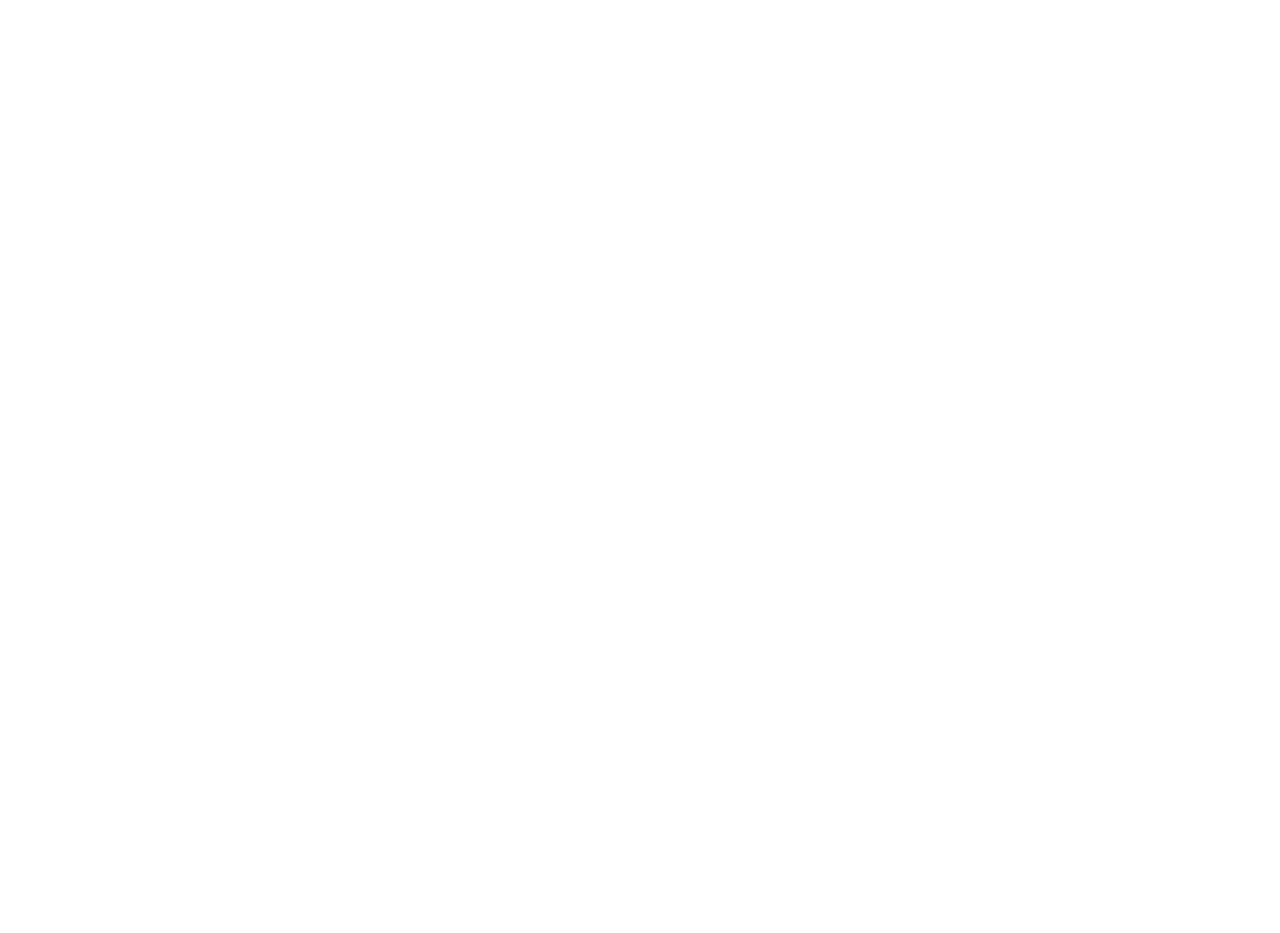
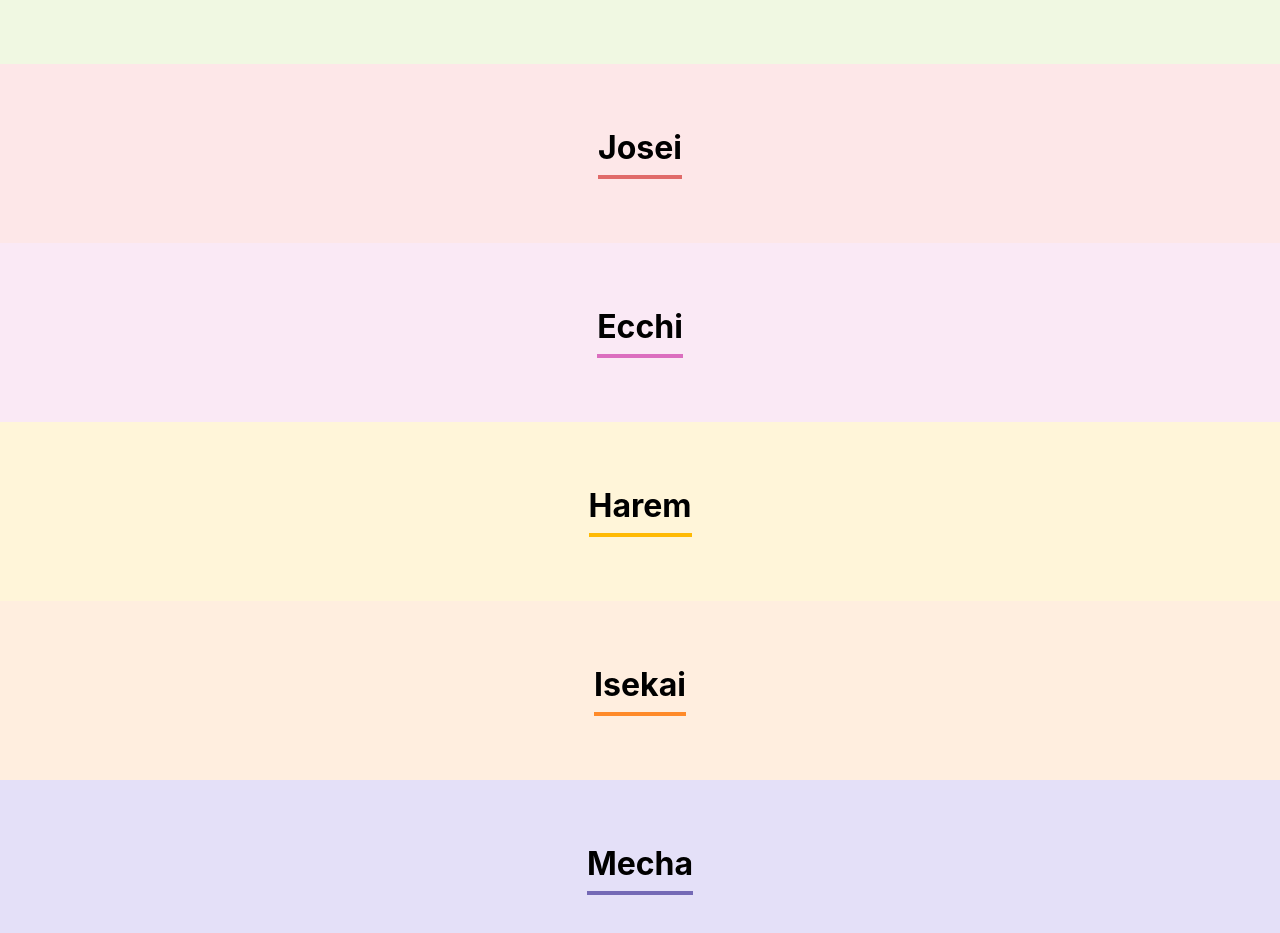
Before and after one commit to maisaolisilva/AnimeLago, a React (Create React App) app: page / in a window 1280 px wide. Shown: the part 2100-3033 px from the top of the page. Before the commit the page ends 1627 px from the top, so only its background shows below. Built offline with nearby package versions, Linux system fonts and the light colour scheme.

Commit message:
Criação do componente Genero e a lista de objetos generos no App.js

```diff
--- a/src/App.js
+++ b/src/App.js
@@ -2,8 +2,52 @@
 import { useState } from 'react';
 import Banner from './componentes/Banner/Banner';
 import Formulario from './componentes/Formulario';
+import Genero from './componentes/Genero';
 
 function App() {
+
+  const generos = [
+    {
+      nome:'Shonen',
+      corPrimaria:'#57C278',
+      corSecundaria:'#D9F7E9'
+    },
+    {
+      nome:'Shoujo',
+      corPrimaria:'#82CFFA',
+      corSecundaria:'#E8F8FF'
+    },
+    {
+      nome:'Seinen',
+      corPrimaria:'#A6D157',
+      corSecundaria:'#F0F8E2'
+    },
+    {
+      nome:'Josei',
+      corPrimaria:'#E06B69',
+      corSecundaria:'#FDE7E8'
+    },
+    {
+      nome:'Ecchi',
+      corPrimaria:'#DB6EBF',
+      corSecundaria:'#FAE9F5'
+    },
+    {
+      nome:'Harem',
+      corPrimaria:'#FFBA05',
+      corSecundaria:'#FFF5D9'
+    },
+    {
+      nome:'Isekai',
+      corPrimaria:'#FF8A29',
+      corSecundaria:'#FFEEDF'
+    },
+    {
+      nome:'Mecha',
+      corPrimaria:'#7469B6',
+      corSecundaria: '#E4E0F8'
+    }
+  ]
 
   const [animes, setAnimes] = useState([]);
   const aoNovoAnimeAdicionado = anime => {
@@ -15,7 +59,8 @@
   return (
     <div className="App">
       <Banner />
-      <Formulario aoAnimeCadastrado={anime => aoNovoAnimeAdicionado(anime)}/>
+      <Formulario generos={generos.map(genero => genero.nome)} aoAnimeCadastrado={anime => aoNovoAnimeAdicionado(anime)}/>
+      {generos.map(genero => <Genero nome={genero.nome} key={genero.nome} corPrimaria={genero.corPrimaria} corSecundaria={genero.corSecundaria}/>)}
     </div>
   );
 }
--- a/src/componentes/Formulario/index.js
+++ b/src/componentes/Formulario/index.js
@@ -5,18 +5,6 @@
 import Botao from '../Botao';
 import { useState } from 'react';
 const Formulario = (props) => {
-
-    const generos = [
-        'Shonen',
-        'shoujo',
-        'Seinen',
-        'Josei',
-        'Ecchi',
-        'Harem',
-        'Isekai',
-        'Mecha'
-
-    ]
 
     const [nome, setNome] = useState('');
     const [diretor, setDiretor] = useState('');
@@ -28,6 +16,7 @@
     const aoSalvar = (event) => {
 
         event.preventDefault();
+
         //mesma coisa de um objeto criado de maneira explicita:
         //nome: nome,
         //diretor: diretor
@@ -81,7 +70,7 @@
                 <ListaSuspensa
                     obrigatorio={true}
                     label='Gêneros'
-                    itens={generos}
+                    itens={props.generos}
                     valor={genero}
                     aoAlterado={setGenero}
                     />
--- /dev/null
+++ b/src/componentes/Genero/Genero.css
@@ -0,0 +1,12 @@
+.genero {
+    text-align: center;
+    padding: 32px;
+}
+
+.genero h3 {
+    font-size: 32px;
+    border-bottom: 4px solid;
+    /*display inline-block fez com que o border-bottom ocupasse apenas o tamanho do título*/
+    display: inline-block;
+    padding-bottom: 8px;
+}
--- /dev/null
+++ b/src/componentes/Genero/index.js
@@ -0,0 +1,12 @@
+import './Genero.css';
+
+const Genero = (props) => {
+    const css = { backgroundColor: props.corSecundaria }
+    return (
+        <section className='genero' style={css}>
+            <h3 style={{borderColor: props.corPrimaria}}>{props.nome}</h3>
+        </section>
+    )
+}
+
+export default Genero;
```
